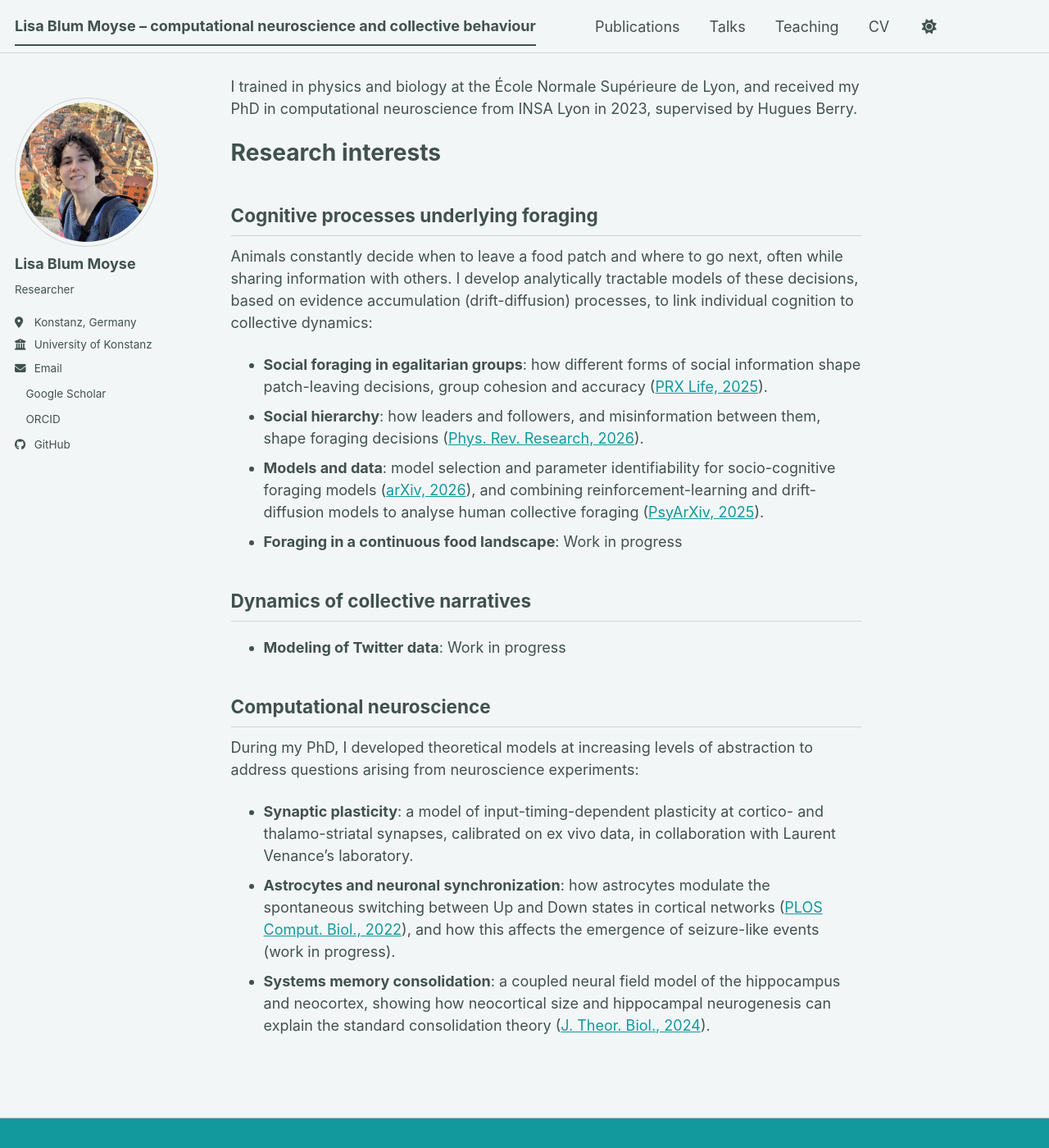
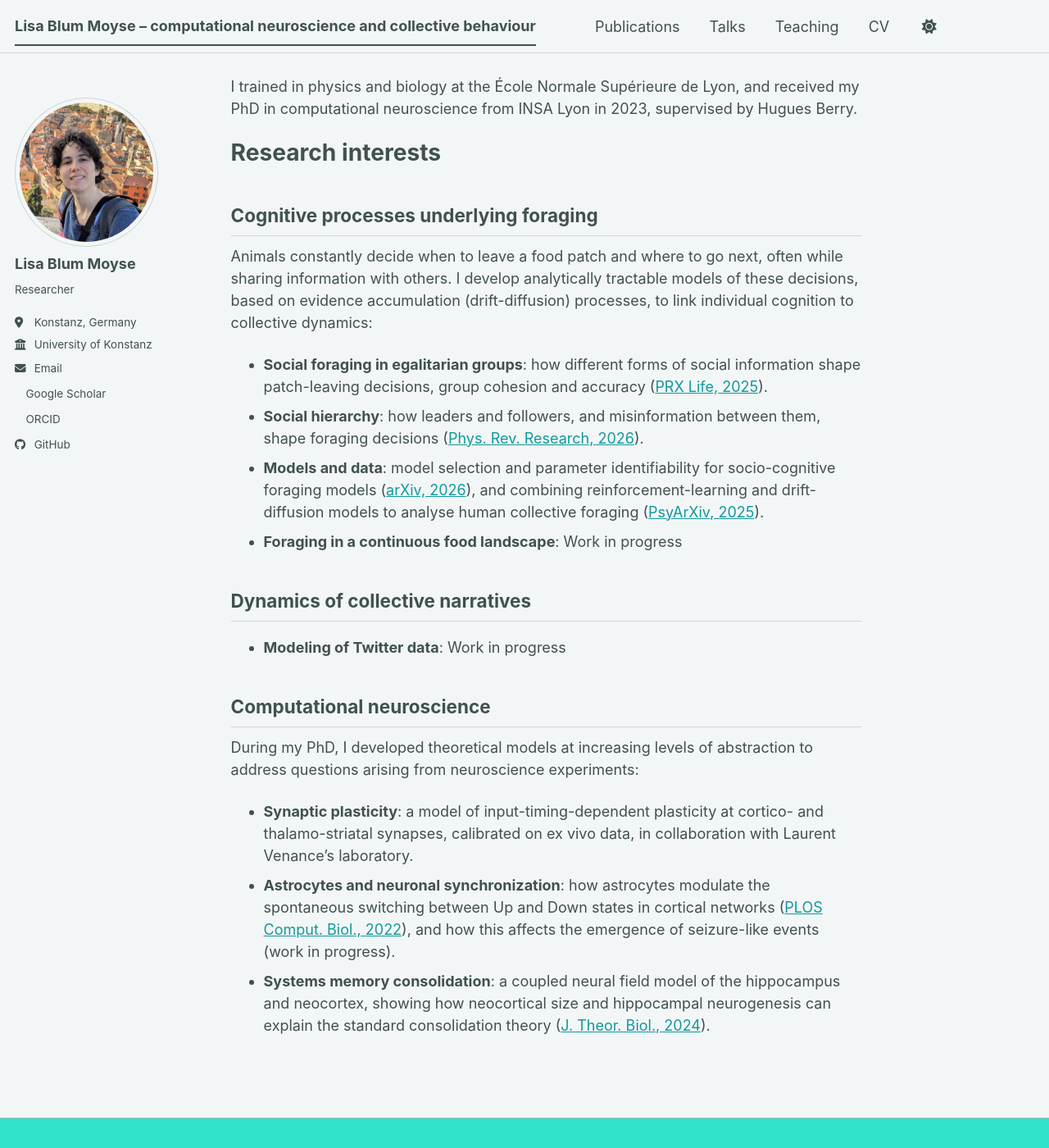
Before and after one commit to lblummoyse/lblummoyse.github.io, a Jekyll site: the page built from _pages/about.md, in a window 1280 px wide and 1400 px high, scrolled down 208 px. Shown: the whole window at 82% size. Built offline with Jekyll 4.4.1, drawn with Linux system fonts in a browser that asks for light colours; a style sheet for code colours, icons or effects is not loaded.

Commit message:
Update _mint_light.scss

```diff
--- a/_sass/theme/_mint_light.scss
+++ b/_sass/theme/_mint_light.scss
@@ -15,7 +15,7 @@ $text-muted                : #5c6d6a;
 $link                      : #11999e;
 $link-dark                 : mix(#000, $link, 25%);
 $link-light                : mix(#fff, $link, 25%);
-$footer                    : #11999e;
+$footer                    : #30e3ca;
 $border                    : mix(#fff, #40514e, 75%);
 $border-dark               : mix(#fff, #40514e, 60%);
 
```
